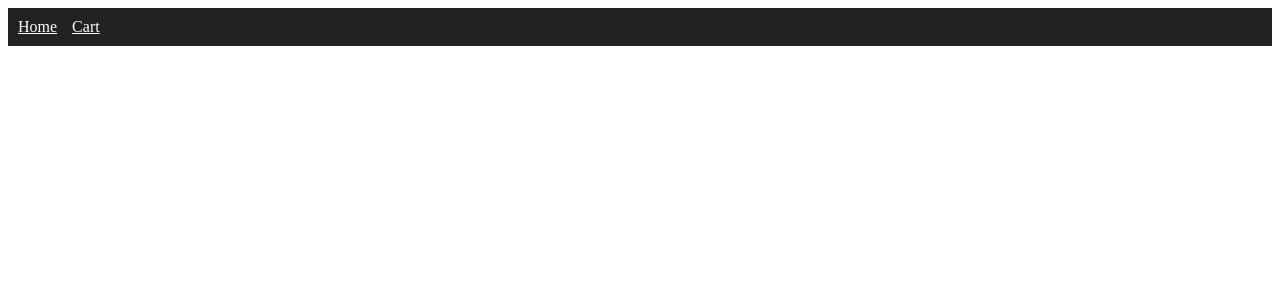
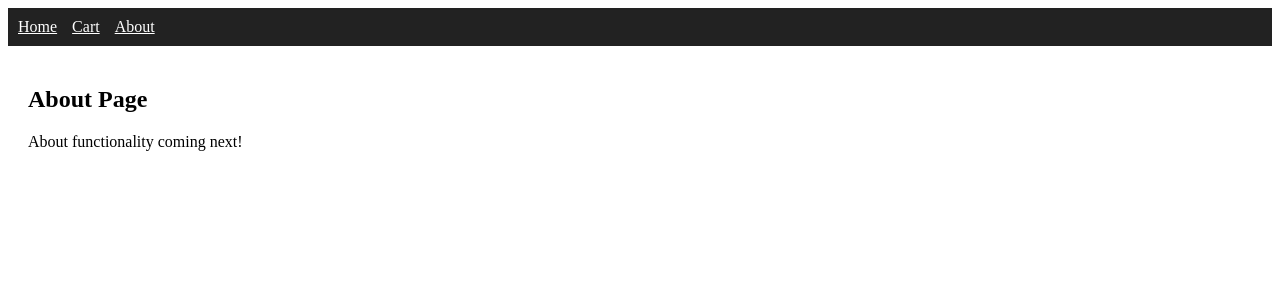
Before and after one commit to MangeshWaghmare/e_commerce, a React (Vite) app: page /about in a window 1280 px wide. Before the commit this address had no page. Shown: the top 300 px of the page. Built offline with nearby package versions, Linux system fonts and the light colour scheme.

Commit message:
code updated

```diff
--- a/src/App.jsx
+++ b/src/App.jsx
@@ -2,6 +2,7 @@ import { Routes, Route } from "react-router-dom";
 import Navbar from "./components/Navbar";
 import Home from "./pages/Home";
 import Cart from "./pages/Cart";
+import About from "./pages/about";
 
 function App() {
   return (
@@ -10,6 +11,7 @@ function App() {
       <Routes>
         <Route path="/" element={<Home></Home>} />
         <Route path="/cart" element={<Cart></Cart>} />
+        <Route path="/about" element={<About></About>}></Route>
       </Routes>
     </>
   );
--- a/src/components/Navbar.jsx
+++ b/src/components/Navbar.jsx
@@ -2,12 +2,21 @@ import { Link } from "react-router-dom";
 
 function Navbar() {
   return (
-    <nav style={{ padding: "10px", background: "#222", color: "#fff" }}>
+    <nav
+      style={{
+        padding: "10px",
+        background: "#222",
+        color: "#fff",
+      }}
+    >
       <Link to="/" style={{ marginRight: "15px", color: "#fff" }}>
         Home
       </Link>
-      <Link to="/cart" style={{ color: "#fff" }}>
+      <Link to="/cart" style={{ marginRight: "15px", color: "#fff" }}>
         Cart
+      </Link>
+      <Link to="/about" style={{ color: "#fff" }}>
+        About
       </Link>
     </nav>
   );
--- a/src/components/ProductCard.jsx
+++ b/src/components/ProductCard.jsx
@@ -1,4 +1,4 @@
-function ProductCard({ product, addToCart }) {
+function ProductCard({ product, addToCart, removefromcart }) {
   return (
     <div style={{ border: "1px solid #ccc", padding: "10px" }}>
       <h3>{product.name}</h3>
--- /dev/null
+++ b/src/pages/about.jsx
@@ -0,0 +1,10 @@
+function About() {
+  return (
+    <div style={{ padding: "20px" }}>
+      <h2>About Page</h2>
+      <p>About functionality coming next!</p>
+    </div>
+  );
+}
+
+export default About;
```
